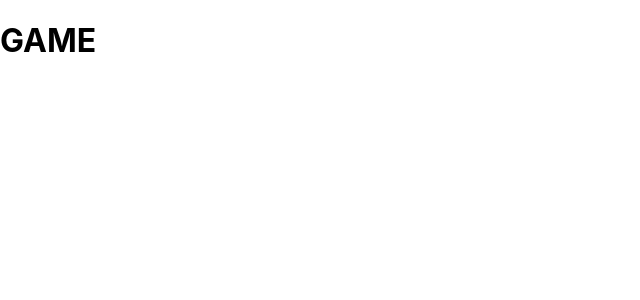
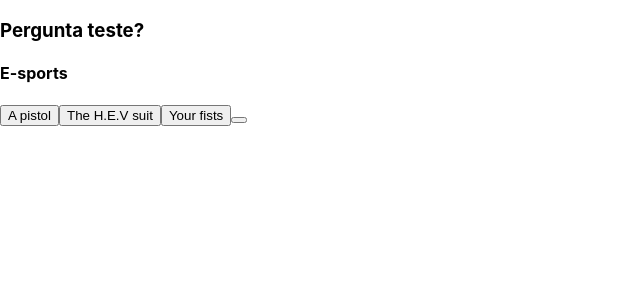
Before and after one commit to JoaoHenriqueAlmeida/React-Redux-Trivia-Game, a React (Create React App) app: page /game in a window 1280 px wide. Shown: the top 300 px of the page, without its empty margins (0-640 px from the left). Built offline with nearby package versions, Linux system fonts and the light colour scheme; the HTML template or start-up script is replaced by a standard one.

Commit message:
impl: req 5 and 6

```diff
--- /dev/null
+++ b/src/components/QuestionCard/index.jsx
@@ -0,0 +1,30 @@
+import React from 'react';
+import PropTypes from 'prop-types';
+
+class QuestionCard extends React.Component {
+  render() {
+    const { questionText, answerList, questionCategory, correctAnswer } = this.props;
+    return (
+      <section className="QuestionCard">
+        <h3 data-testid="question-text">{questionText}</h3>
+        <h4 data-testid="question-category">{questionCategory}</h4>
+        {answerList.map((incorrectAnswer, index) => (
+          <button data-testid={ `wrong-answer-${index}` } type="button" key={ index }>
+            { incorrectAnswer }
+          </button>
+        ))}
+        <button data-testid="correct-answer" type="button" key="3">
+          { correctAnswer }
+        </button>
+      </section>
+    );
+  }
+}
+
+QuestionCard.propTypes = {
+  questionText: PropTypes.string.isRequired,
+  answerList: PropTypes.arrayOf(PropTypes.string).isRequired,
+  questionCategory: PropTypes.string.isRequired,
+};
+
+export default QuestionCard;
--- a/src/pages/Game.js
+++ b/src/pages/Game.js
@@ -1,13 +1,36 @@
-import React, { Component } from 'react';
+import React from 'react';
+// import { connect } from 'react-redux';
+import QuestionCard from '../components/QuestionCard';
 
-class Game extends Component {
+class Game extends React.Component {
+  // questionCategory
+  // questionType
+  // questionDifficulty
+  // questionText
+  // questionCorrectAnswer
+  // qustionIncorrectAnswers
+
   render() {
+    const answerList = ['A pistol', 'The H.E.V suit', 'Your fists'];
+    const questionText = 'Pergunta teste?';
+    const questionCategory = 'E-sports';
     return (
-      <div>
-        <h1>GAME</h1>
-      </div>
+      <QuestionCard
+        answerList={ answerList }
+        questionText={ questionText }
+        questionCategory={ questionCategory }
+      />
     );
   }
 }
 
+// const mapStateToProps = ({ api: { questions } }) => ({
+//   questions,
+// });
+
+// Game.propTypes = {
+//   questions: PropTypes.arrayOf(PropTypes.object).isRequired,
+// };
+
+// export default connect(mapStateToProps)(Game);
 export default Game;
```
Also changed, not shown: src/pages/Login.js (+1 -47 lines), 1 other file (tests, documents, lock files or other folders).
